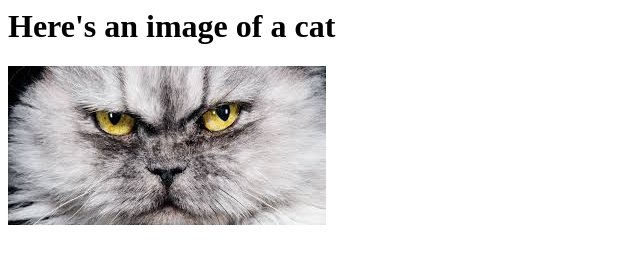
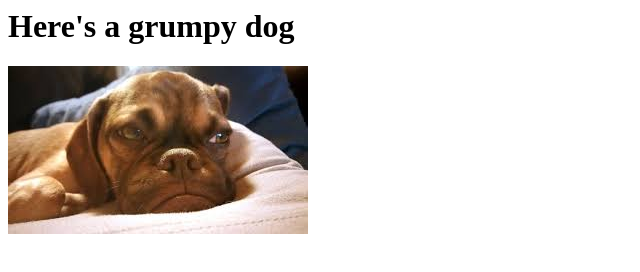
Before and after one commit to msuscens/Bootcamp-GitHub-Assignment, a plain HTML site: page index.html in a window 1280 px wide. Shown: the whole page, without its empty margins (0-640 px from the left). Drawn offline with Linux system fonts and the light colour scheme.

Commit message:
Initial dog webpage
Dog webpage, adapted from cat master webpage

```diff
--- a/index.html
+++ b/index.html
@@ -4,9 +4,9 @@
   </head>
   <body>
 
-    <h1>Here's an image of a cat</h1>
+    <h1>Here's a grumpy dog</h1>
 
-    <img src="cat.jpg"></src>
+    <img src="dog.jpeg"></src>
 
   </body>
 
```
Also changed, not shown: cat.jpg (deleted), dog.jpeg (added).
